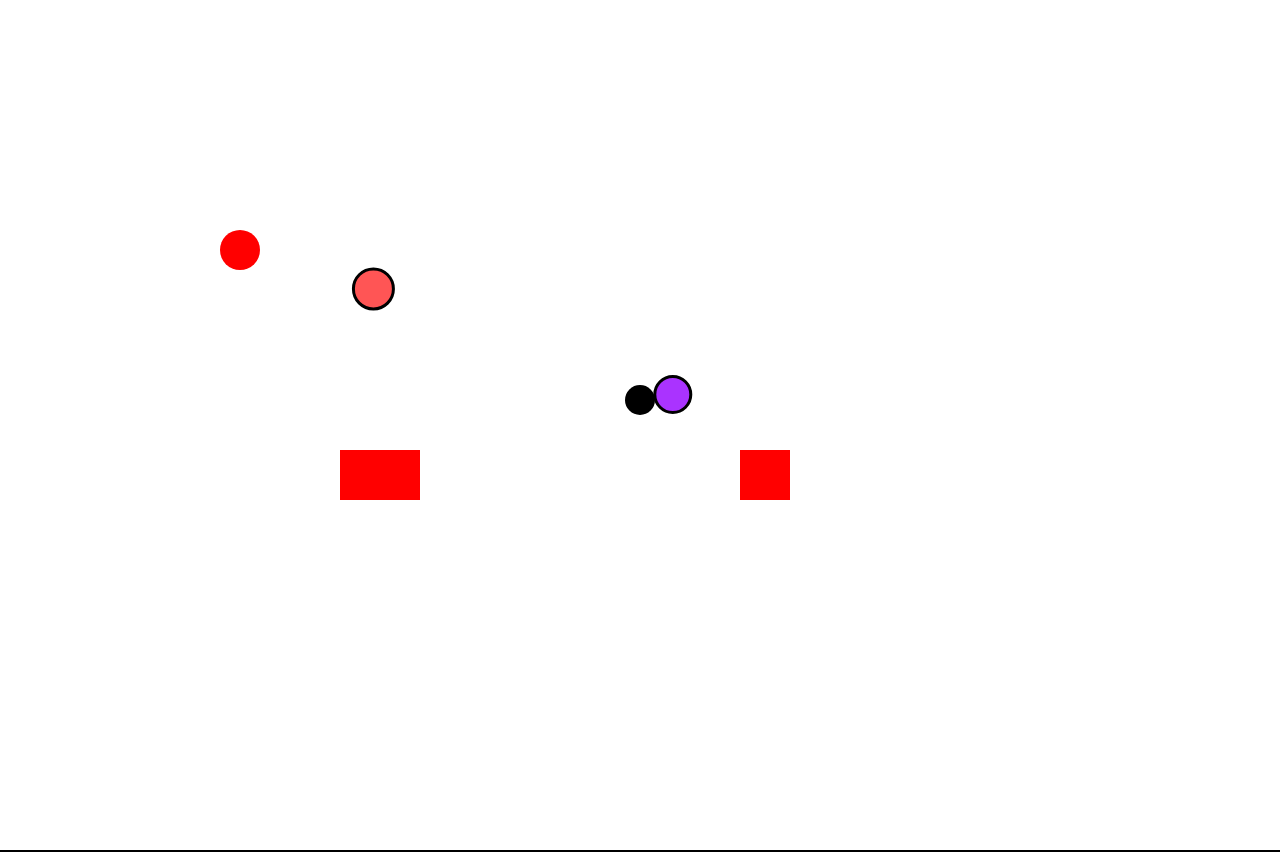
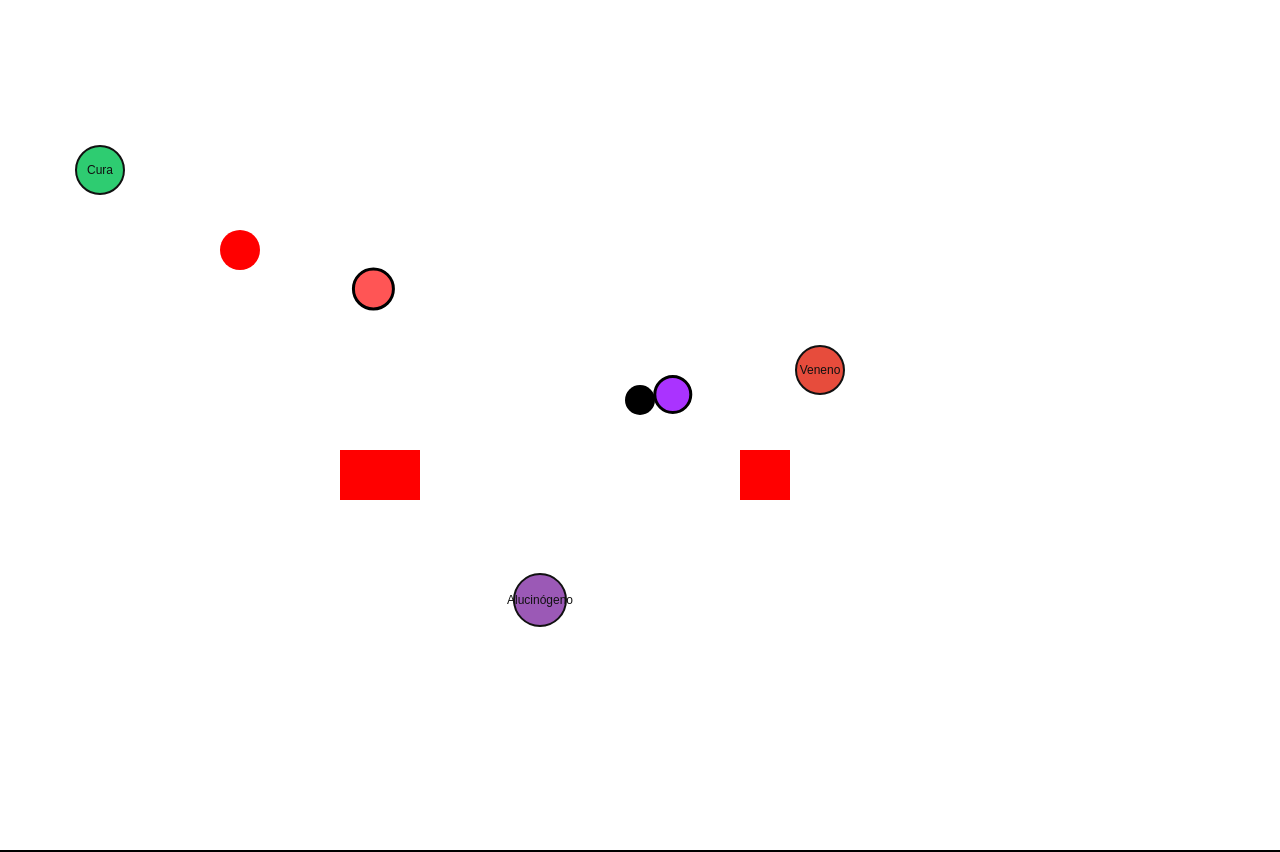
Before and after one commit to Manuel10010/Game-1, a plain HTML site: page index.html in a window 1280 px wide. Shown: the top 852 px of the page. Drawn offline with Linux system fonts and the light colour scheme.

Commit message:
Mensajes en Consola de tres interactivos

```diff
--- a/index.html
+++ b/index.html
@@ -1,7 +1,8 @@
 <!DOCTYPE html>
-<html lang = "es">
+<html lang="es">
   <head>
-        <meta charset="UTF-8">
+    <meta charset="UTF-8" />
+    <meta name="viewport" content="width=device-width, initial-scale=1.0" />
     <title>Prototipo - Círculo</title>
     <style>
       body {
@@ -11,16 +12,27 @@
         height: 100vh;
         background-color: #f0f0f0;
         margin: 0;
+        font-family: Arial, sans-serif;
       }
+
+      .contenedor {
+        display: flex;
+        gap: 1rem;
+        align-items: flex-start;
+      }
+
       canvas {
         background-color: rgb(255, 255, 255);
         border: 2px solid #000000;
       }
+
     </style>
   </head>
   <body>
+    <div class="contenedor">
       <canvas id="pantallaJuego" width="1600" height="900"></canvas>
+    </div>
 
-        <script type="module" src="main.js"></script>
+    <script type="module" src="./main.js"></script>
   </body>
 </html>
--- a/main.js
+++ b/main.js
@@ -29,6 +29,63 @@ const enemigos = [
 // Barra de vida en pantalla (coordenadas en pantalla) — más grande para visibilidad
 const barra = new BarraDeVida(100, 10, 10, 300, 30);
 
+const objetosInteractivos = [
+    { x: 260, y: 220, radio: 24, color: '#2ecc71', nombre: 'Cura', tipo: 'curar', mensaje: '¡Tomaste una planta curativa!', efecto: 'Vida +20', consumido: false },
+    { x: 980, y: 420, radio: 24, color: '#e74c3c', nombre: 'Veneno', tipo: 'veneno', mensaje: '¡Cuidado! Tocaste un veneno.', efecto: 'Vida -15', consumido: false },
+    { x: 700, y: 650, radio: 26, color: '#9b59b6', nombre: 'Alucinógeno', tipo: 'alucinogeno', mensaje: '¡Has consumido un alucinógeno!', efecto: 'Estás alucinando', consumido: false }
+];
+
+function agregarMensaje(texto) {
+    console.log(`${new Date().toLocaleTimeString()} - ${texto}`);
+}
+
+function dibujarObjetosInteractivos() {
+    objetosInteractivos.forEach(obj => {
+        if (obj.consumido) return;
+
+        ctx.beginPath();
+        ctx.arc(obj.x - camara.x, obj.y - camara.y, obj.radio, 0, Math.PI * 2);
+        ctx.fillStyle = obj.color;
+        ctx.fill();
+
+        ctx.lineWidth = 2;
+        ctx.strokeStyle = '#111';
+        ctx.stroke();
+        ctx.closePath();
+
+        ctx.fillStyle = '#111';
+        ctx.font = '12px Arial';
+        ctx.textAlign = 'center';
+        ctx.fillText(obj.nombre, obj.x - camara.x, obj.y - camara.y + 4);
+    });
+}
+
+function procesarObjetosInteractivos() {
+    objetosInteractivos.forEach(obj => {
+        if (obj.consumido) return;
+
+        if (detectarColisionCirculo(posicion, obj)) {
+            obj.consumido = true;
+
+            switch (obj.tipo) {
+                case 'curar':
+                    barra.curar(20);
+                    break;
+                case 'veneno':
+                    barra.recibirDano(15);
+                    break;
+                case 'alucinogeno':
+                    agregarMensaje('El jugador está alucinando...');
+                    break;
+            }
+
+            agregarMensaje(`[${obj.nombre}] ${obj.mensaje} (${obj.efecto})`);
+        }
+    });
+}
+
+agregarMensaje('Prototipo cargado. Toca los objetos para ver los efectos.');
+
 function enCadaFrame(){
     // actualizar físicas y cámara
     actualizarFisicas(canvas);
@@ -48,10 +105,13 @@ function enCadaFrame(){
         posicion.y = nuevaPosicion.y;
     }
 
+    procesarObjetosInteractivos();
+
     // dibujado
     dibujarMundo(posicion.x, posicion.y);
     dibujarObjeto(objetoPrueba, choqueCirculo ? "green" : "red");
     dibujarRectangulo(rectanguloPrueba, choqueRectangulo ? 'green' : 'red');
+    dibujarObjetosInteractivos();
 
     // actualizar y dibujar enemigos
     enemigos.forEach(e => {
```
Also changed, not shown: Entidades/Interactivos/interactivobase.js (added, +17 -0 lines), Entidades/Interactivos/planta.js (added, +44 -0 lines). Lines whose indentation alone changed are shown as unchanged.
